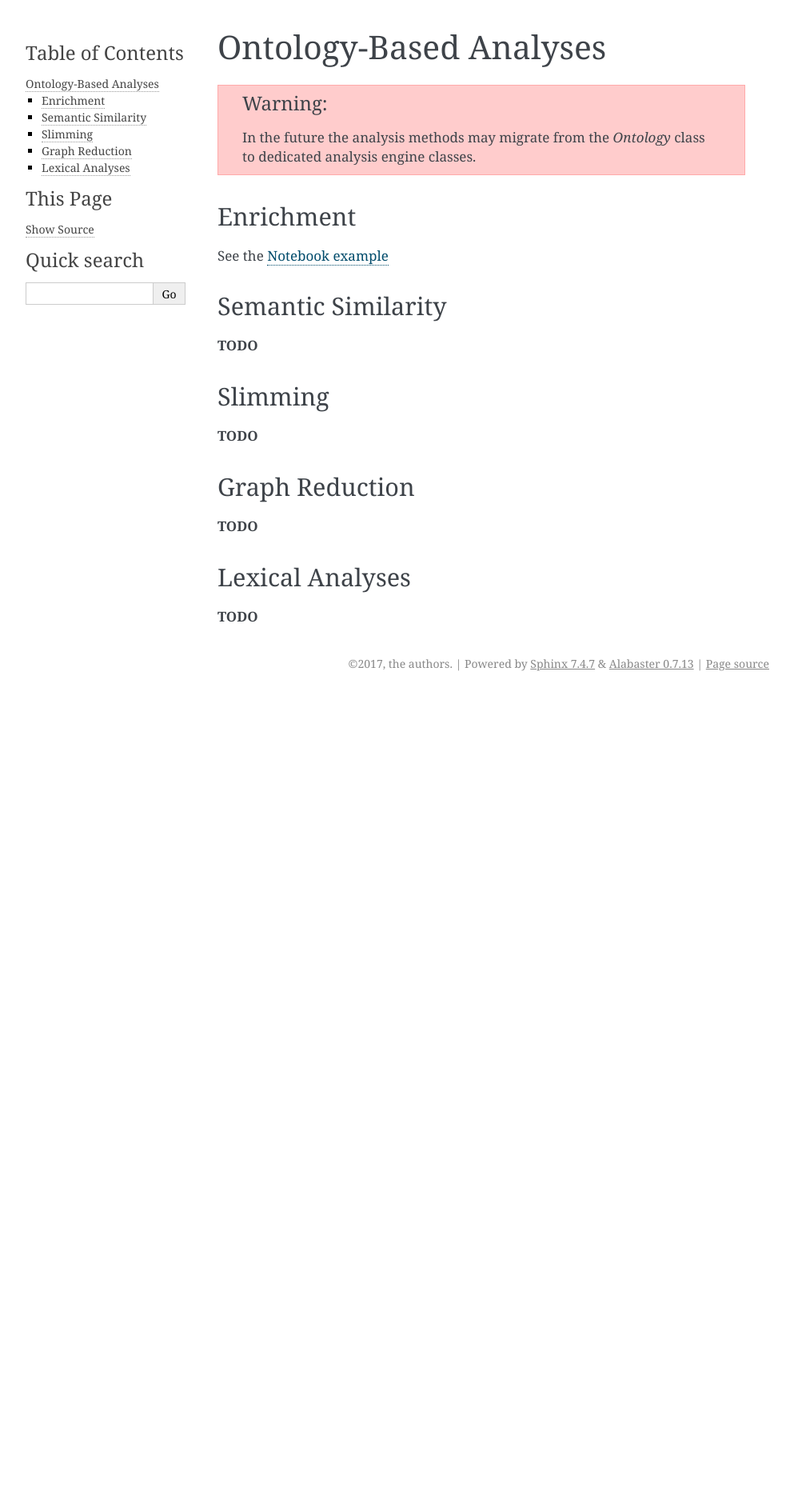
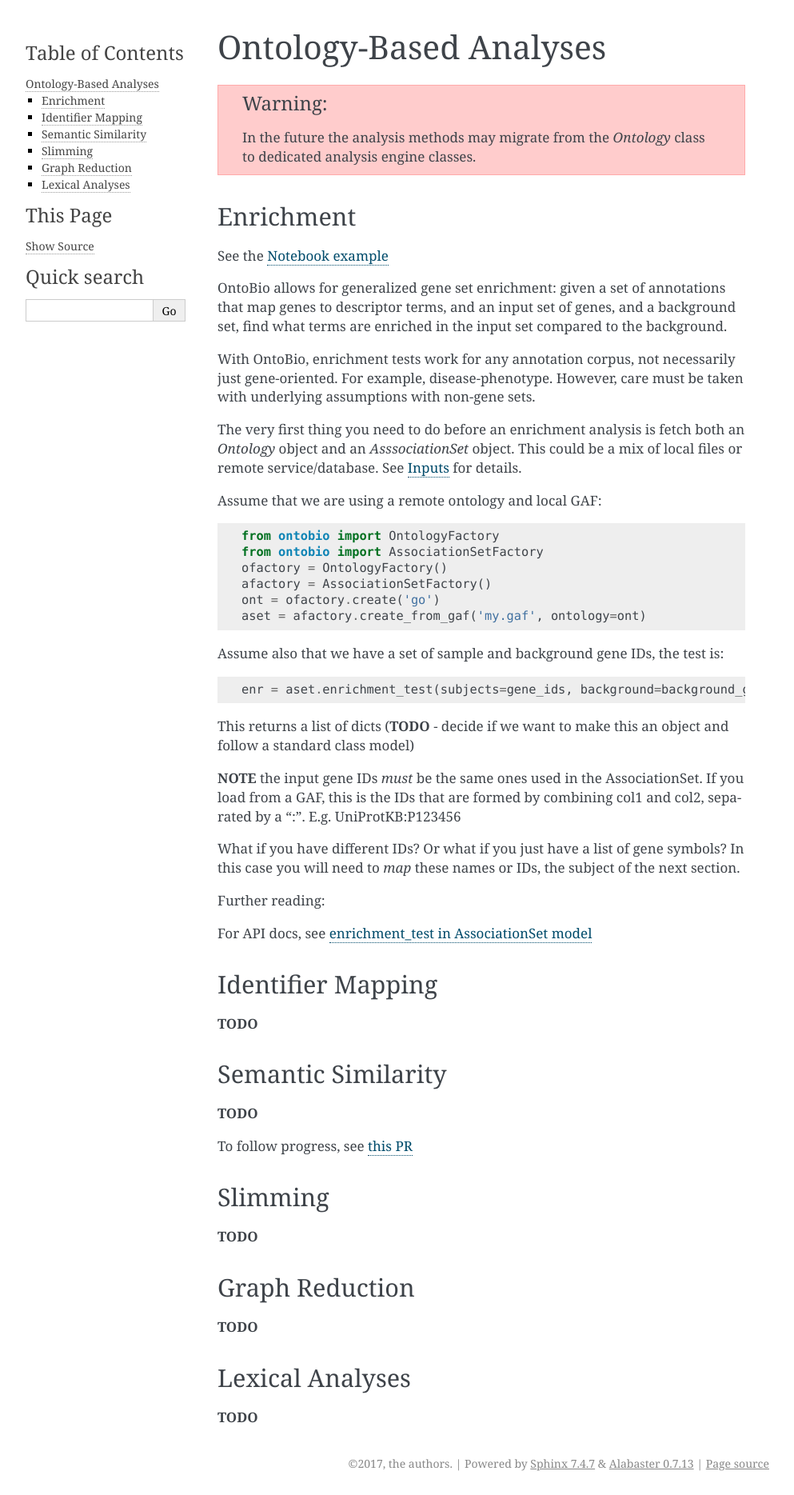
Before and after one commit to biolink/ontobio, a Sphinx documentation site: the page built from docs/analyses.rst, in a window 1280 px wide. Shown: the whole page at 80% size, without its empty margins (148-1141 px from the left). Built offline with Sphinx 7.4.7, drawn with Linux system fonts in a browser that asks for light colours; before the commit the page ends 900 px from its top, so only the background shows below that.

Commit message:
Added to RTD for enrichment analyses, driven by https://github.com/galaxy-genome-annotation/docker-galaxy-genome-annotation/issues/16

```diff
--- a/docs/analyses.rst
+++ b/docs/analyses.rst
@@ -13,10 +13,66 @@ Enrichment
 
 See the `Notebook example <http://nbviewer.jupyter.org/github/biolink/ontobio/blob/master/notebooks/Phenotype_Enrichment.ipynb>`_
 
+OntoBio allows for generalized gene set enrichment: given a set of
+annotations that map genes to descriptor terms, and an input set of
+genes, and a background set, find what terms are enriched in the input
+set compared to the background.
+
+With OntoBio, enrichment tests work for any annotation corpus, not
+necessarily just gene-oriented. For example,
+disease-phenotype. However, care must be taken with underlying
+assumptions with non-gene sets.
+
+The very first thing you need to do before an enrichment analysis is
+fetch both an `Ontology` object and an `AsssociationSet` object. This
+could be a mix of local files or remote service/database. See
+:ref:`inputs` for details.
+
+Assume that we are using a remote ontology and local GAF:
+
+.. code-block:: python
+
+    from ontobio import OntologyFactory
+    from ontobio import AssociationSetFactory
+    ofactory = OntologyFactory()
+    afactory = AssociationSetFactory()
+    ont = ofactory.create('go')
+    aset = afactory.create_from_gaf('my.gaf', ontology=ont)
+
+Assume also that we have a set of sample and background gene IDs, the
+test is:
+
+.. code-block:: python
+
+    enr = aset.enrichment_test(subjects=gene_ids, background=background_gene_ids, threshold=0.00005, labels=True)
+
+This returns a list of dicts (**TODO** - decide if we want to make
+this an object and follow a standard class model)
+
+**NOTE** the input gene IDs *must* be the same ones used in the
+AssociationSet. If you load from a GAF, this is the IDs that are
+formed by combining col1 and col2, separated by a
+":". E.g. UniProtKB:P123456
+
+What if you have different IDs? Or what if you just have a list of
+gene symbols? In this case you will need to *map* these names or IDs,
+the subject of the next section.
+
+Further reading:
+
+For API docs, see `enrichment_test in AssociationSet model <http://ontobio.readthedocs.io/en/latest/api.html#assocation-object-model>`_
+
+Identifier Mapping
+------------------
+
+**TODO**
+
 Semantic Similarity
 -------------------
 
 **TODO**
+
+To follow progress, see `this PR <https://github.com/biolink/ontobio/pull/49>`_
 
 Slimming
 --------
```
